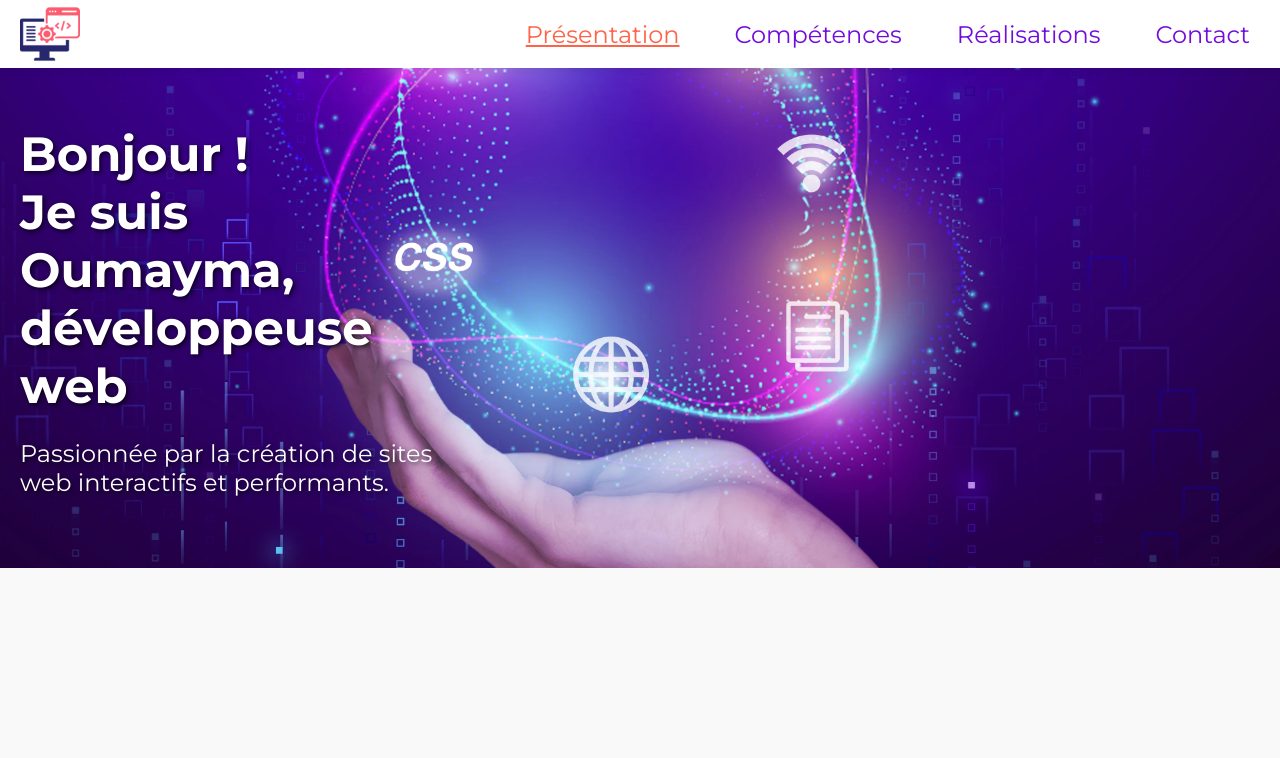
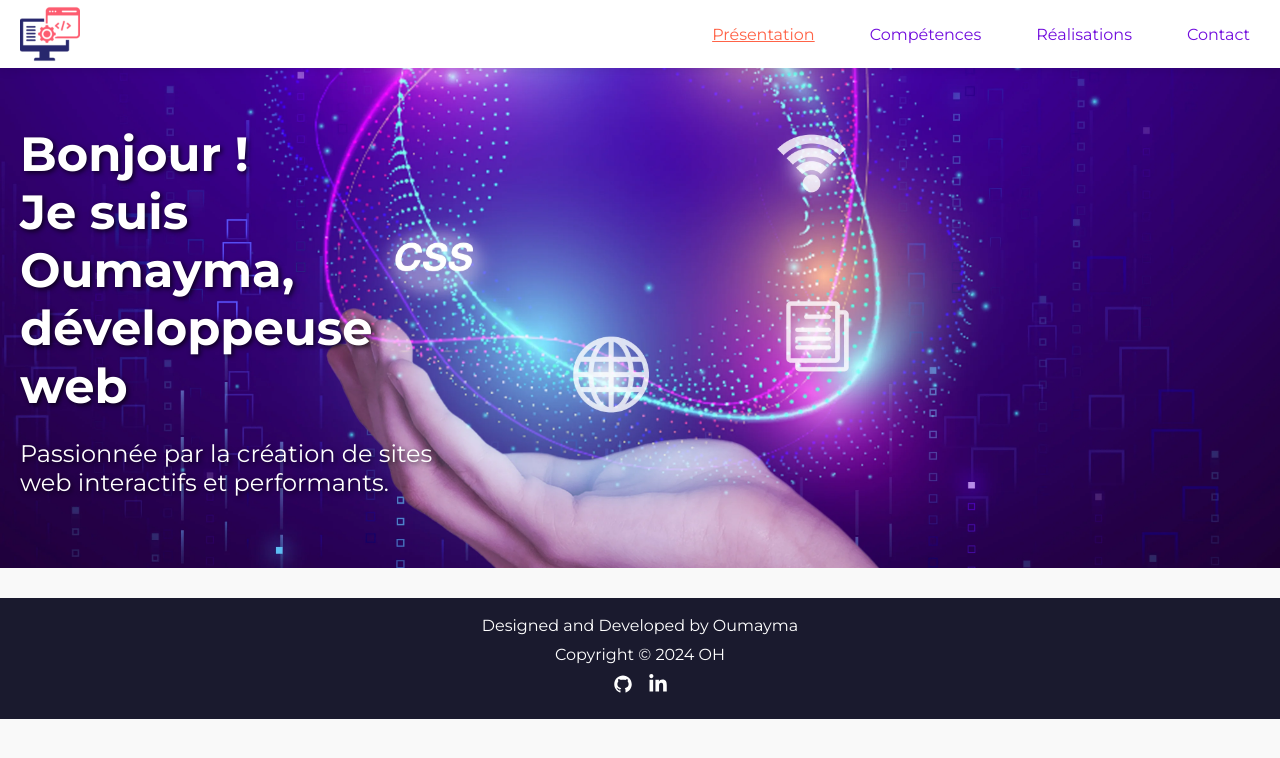
Before and after one commit to Oumayma-Hani-Bhouri/Projet-8_Portfolio, a React (Create React App) app in the folder Frontend/myportfolio/: page / in a window 1280 px wide. Shown: the top 758 px of the page. Built offline with nearby package versions, Linux system fonts and the light colour scheme.

Commit message:
add footer

```diff
--- a/Frontend/myportfolio/package.json
+++ b/Frontend/myportfolio/package.json
@@ -7,6 +7,7 @@
     "@testing-library/react": "^13.4.0",
     "@testing-library/user-event": "^13.5.0",
     "react": "^18.3.1",
+    "react-bootstrap": "^2.10.4",
     "react-dom": "^18.3.1",
     "react-icons": "^5.3.0",
     "react-router-dom": "^6.26.1",
--- a/Frontend/myportfolio/src/App.js
+++ b/Frontend/myportfolio/src/App.js
@@ -2,6 +2,7 @@
 import { BrowserRouter, Routes, Route } from "react-router-dom";
 import Home from "./pages/Home/home";
 import Header from "./components/Header/Header";
+import Footer from "./components/Footer/Footer";
 import Notfoundpage from "./pages/error-page";
 import "../src/assets/scss/App.scss";
 
@@ -14,6 +15,7 @@
           <Route path="/" element={<Home />} />
           <Route path="*" element={<Notfoundpage />} />
         </Routes>
+        <Footer />
       </BrowserRouter>
     </React.StrictMode>
   );
--- a/Frontend/myportfolio/src/assets/scss/index.scss
+++ b/Frontend/myportfolio/src/assets/scss/index.scss
@@ -4,6 +4,9 @@
   padding: 0;
   background-color: #f9f9f9;
   color: #333;
+  ul {
+    list-style-type: none;
+  }
 
   a {
     text-decoration: none;
--- a/Frontend/myportfolio/src/components/Footer/Footer.jsx
+++ b/Frontend/myportfolio/src/components/Footer/Footer.jsx
@@ -0,0 +1,49 @@
+import React from "react";
+import { Container, Row, Col } from "react-bootstrap";
+import { AiFillGithub } from "react-icons/ai";
+import { FaLinkedinIn } from "react-icons/fa";
+import "../Footer/Footer.scss";
+
+function Footer() {
+  let date = new Date();
+  let year = date.getFullYear();
+  return (
+    <Container fluid className="footer">
+      <Row>
+        <Col md="4" className="footer-copywright">
+          <h3>Designed and Developed by Oumayma </h3>
+        </Col>
+        <Col md="4" className="footer-copywright">
+          <h3>Copyright © {year} OH</h3>
+        </Col>
+        <Col md="4" className="footer-body">
+          <ul className="footer-icons">
+            <li className="social-icons">
+              <a
+                href="https://github.com/Oumayma-Hani-Bhouri"
+                style={{ color: "white" }}
+                target="_blank"
+                rel="noopener noreferrer"
+              >
+                <AiFillGithub />
+              </a>
+            </li>
+
+            <li className="social-icons">
+              <a
+                href="https://www.linkedin.com/in/oumayma-b-8b89a4182/"
+                style={{ color: "white" }}
+                target="_blank"
+                rel="noopener noreferrer"
+              >
+                <FaLinkedinIn />
+              </a>
+            </li>
+          </ul>
+        </Col>
+      </Row>
+    </Container>
+  );
+}
+
+export default Footer;
--- /dev/null
+++ b/Frontend/myportfolio/src/components/Footer/Footer.scss
@@ -0,0 +1,66 @@
+@import "../../assets/scss/index.scss";
+
+.footer {
+  background-color: #1a1a2e;
+  padding: 10px 0;
+  color: #ffffff;
+  text-align: center;
+  position: relative;
+  margin-top: 30px;
+
+  h3 {
+    font-size: 16px;
+    color: #ffffff;
+    margin: 0.5em 0;
+    font-weight: 400;
+  }
+
+  .footer-copywright {
+    margin-bottom: 10px;
+    font-size: 14px;
+    color: #dcdcdc;
+  }
+
+  .footer-body {
+    margin-bottom: 10px;
+
+    .footer-icons {
+      display: flex;
+      justify-content: center;
+      align-items: center;
+      gap: 15px;
+      margin: 10px 0;
+      padding: 0;
+
+      li {
+        text-decoration: none;
+
+        a {
+          color: #dcdcdc;
+          font-size: 20px;
+          transition: color 0.3s ease;
+          text-decoration: none;
+
+          &:hover {
+            color: #ff6347;
+          }
+        }
+      }
+    }
+  }
+
+  .blockquote-footer {
+    color: #a588c0;
+  }
+}
+
+@media (max-width: 767px) {
+  .footer-copywright,
+  .footer-body {
+    text-align: center;
+  }
+
+  .footer h3 {
+    font-size: 1em;
+  }
+}
--- a/Frontend/myportfolio/src/components/Header/Header.scss
+++ b/Frontend/myportfolio/src/components/Header/Header.scss
@@ -1,3 +1,5 @@
+@import "../../assets/scss/index.scss";
+
 .header {
   max-width: 1440px;
   width: 100%;
@@ -59,14 +61,14 @@
       & li a {
         text-decoration: none;
         color: rgb(113, 12, 221);
-        font-size: 24px;
+        font-size: 16px;
         font-weight: 500;
 
         @media (max-width: 1024px) {
-          font-size: 18px;
+          font-size: 14px;
         }
         @media (max-width: 768px) {
-          font-size: 28px;
+          font-size: 20px;
         }
       }
 
```
Also changed, not shown: 1 other file (tests, documents, lock files or other folders).
